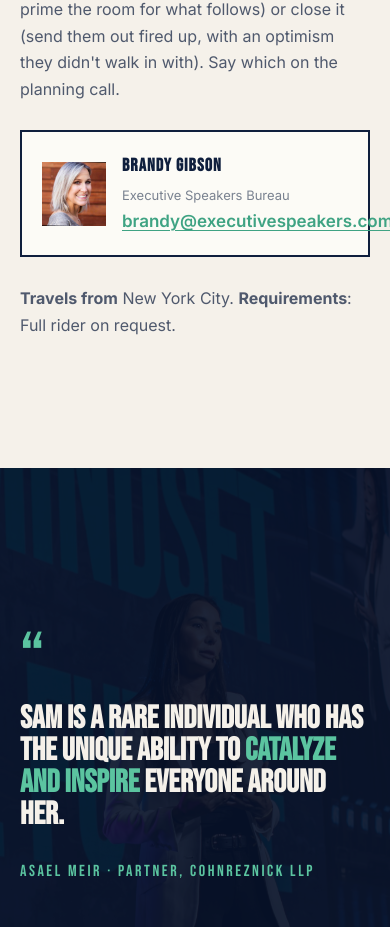
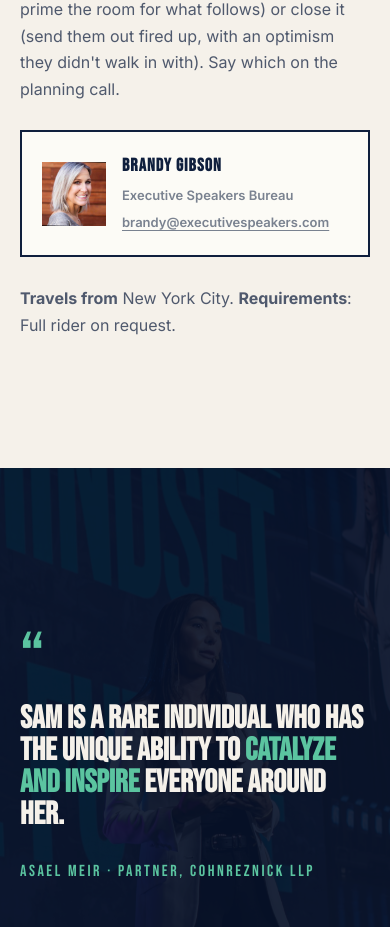
Before and after one commit to SamRadOfficial/sam-rad, a Next.js app: page /book in a window 390 px wide. Shown: the part 1497-2424 px from the top of the page. Built offline with nearby package versions, Linux system fonts and the light colour scheme.

Commit message:
Make bureau card fully clickable, hide keynote facts on mobile

```diff
--- a/app/book/page.jsx
+++ b/app/book/page.jsx
@@ -34,16 +34,16 @@ export default function Book() {
                 <h2 className="h3">One keynote. Built for your room.</h2>
                 <p><em>Change Has a Pattern</em> is delivered as a 45 to 60 minute keynote, or a keynote with Q&amp;A, in person or virtual. Every version is customized to your industry and your organization&apos;s moment.</p>
                 <p>Sam can open the day (lift the overwhelm, prime the room for what follows) or close it (send them out fired up, with an optimism they didn&apos;t walk in with). Say which on the planning call.</p>
-                <div className="who">
+                <a className="who" href={SITE.bureau.mailto}>
                   {/* eslint-disable-next-line @next/next/no-img-element */}
                   <img src="/images/brandy-gibson.jpg" alt="Brandy Gibson" />
                   <div>
                     <b>{SITE.bureau.agent}</b>
                     <span>{SITE.bureau.org}</span>
                     <br />
-                    <a href={SITE.bureau.mailto}>brandy@executivespeakers.com</a>
+                    <span className="who-mail">brandy@executivespeakers.com</span>
                   </div>
-                </div>
+                </a>
                 <p><strong>Travels from</strong> New York City. <strong>Requirements</strong>: Full rider on request.</p>
               </div>
             </div>
--- a/app/globals.css
+++ b/app/globals.css
@@ -388,11 +388,13 @@ body.nav-open{overflow:hidden;}
 .book-meta{font-family:var(--fb);font-size:13px;letter-spacing:.03em;color:var(--ink-muted);margin-bottom:20px;}
 .book-side .h3{margin-bottom:20px;}
 .book-side p{font-size:16px;line-height:1.65;color:var(--ink-soft);margin-bottom:20px;}
-.book-side .who{display:flex;gap:16px;align-items:center;margin:28px 0;padding:20px;border:2px solid var(--ink);background:var(--paper-white);}
+.book-side a.who{display:flex;gap:16px;align-items:center;margin:28px 0;padding:20px;border:2px solid var(--ink);background:var(--paper-white);text-decoration:none;color:inherit;transition:background .2s,border-color .2s;}
+.book-side a.who:hover{background:var(--paper-soft);border-color:var(--mint-deep);}
+.book-side .who-mail{color:var(--mint-deep);text-decoration:underline;text-underline-offset:3px;}
 .book-side .who img{width:64px;height:64px;object-fit:cover;}
 .book-side .who b{font-family:var(--fd);font-size:18px;letter-spacing:.06em;text-transform:uppercase;display:block;}
 .book-side .who span{font-size:13px;color:var(--ink-muted);}
-.book-side .who a{color:var(--mint-deep);text-decoration:underline;text-underline-offset:3px;}
+
 @media (max-width:900px){.book-grid{grid-template-columns:1fr;gap:40px;} .frow{grid-template-columns:1fr;} .form{padding:24px;}}
 
 /* INDUSTRIES */
@@ -612,7 +614,7 @@ footer{background:var(--ink-deep);color:var(--paper);padding:96px 0 40px;}
 
 /* MOBILE */
 @media (max-width:900px){
-  .desktop-only,.stat-row{display:none;}
+  .desktop-only,.stat-row,.facts{display:none;}
   nav{padding:12px 20px;}
   .nav-items{display:none;}
   .book-btn{display:none;}
--- a/app/meet-sam/page.jsx
+++ b/app/meet-sam/page.jsx
@@ -68,7 +68,7 @@ export default function MeetSam() {
               <div className="prose-body">
                 <h3 style={{ marginTop: 0 }}>The technologist</h3>
                 <p>Trained in anthropology and linguistics, Sam focused her research on simulated realities, cognitive security, and post-human society. She was among the first anthropologists to live inside the virtual world Second Life in 2009, and in 2020 she deepfaked herself in a project called SamRad.AI. She calls herself an archaeologist of the future: applying an ethnographic approach to envisioning what comes next.</p>
-                <p>A four-time entrepreneur, she co-founded <a href="https://www.youm.ai/" target="_blank" rel="noopener noreferrer">NYOUM (YOUM.AI)</a>, a London-based generative AI communication platform, and Chronicled, a San Francisco blockchain company bringing trust to global commerce and supply chains. Prior to Chronicled, Sam founded two companies leveraging AI to map personal taste.</p>
+                <p>A four-time entrepreneur, she co-founded NYOUM (YOUM.AI), a London-based generative AI communication platform, and Chronicled, a San Francisco blockchain company bringing trust to global commerce and supply chains. Prior to Chronicled, Sam founded two companies leveraging AI to map personal taste.</p>
 
                 <h3>The inventor</h3>
                 <p>Sam holds a family of patents linking the physical and digital worlds, all filed at Chronicled with co-inventors David Aho, Ryan Orr, and Maurizio Greco, and is noted for early blockchain protocols that contributed to ERC-721, the standard behind NFTs.</p>
```
